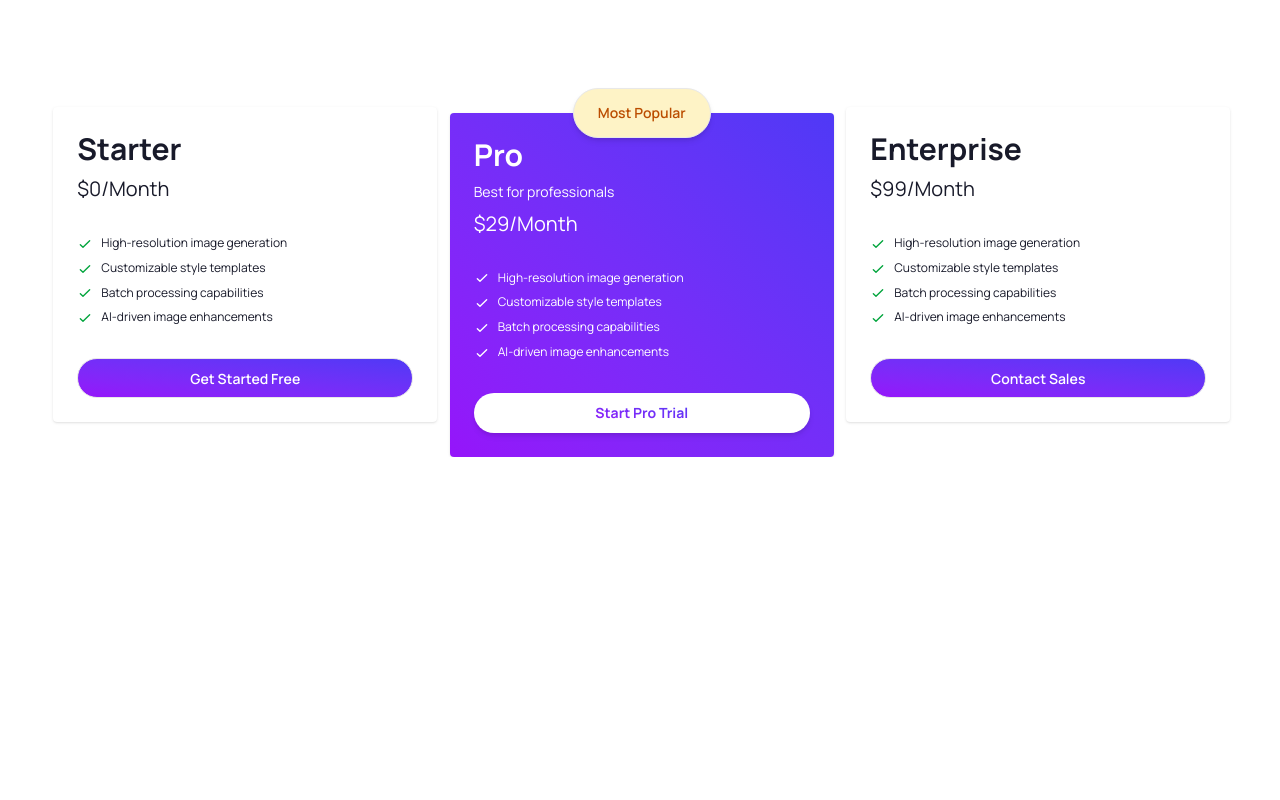
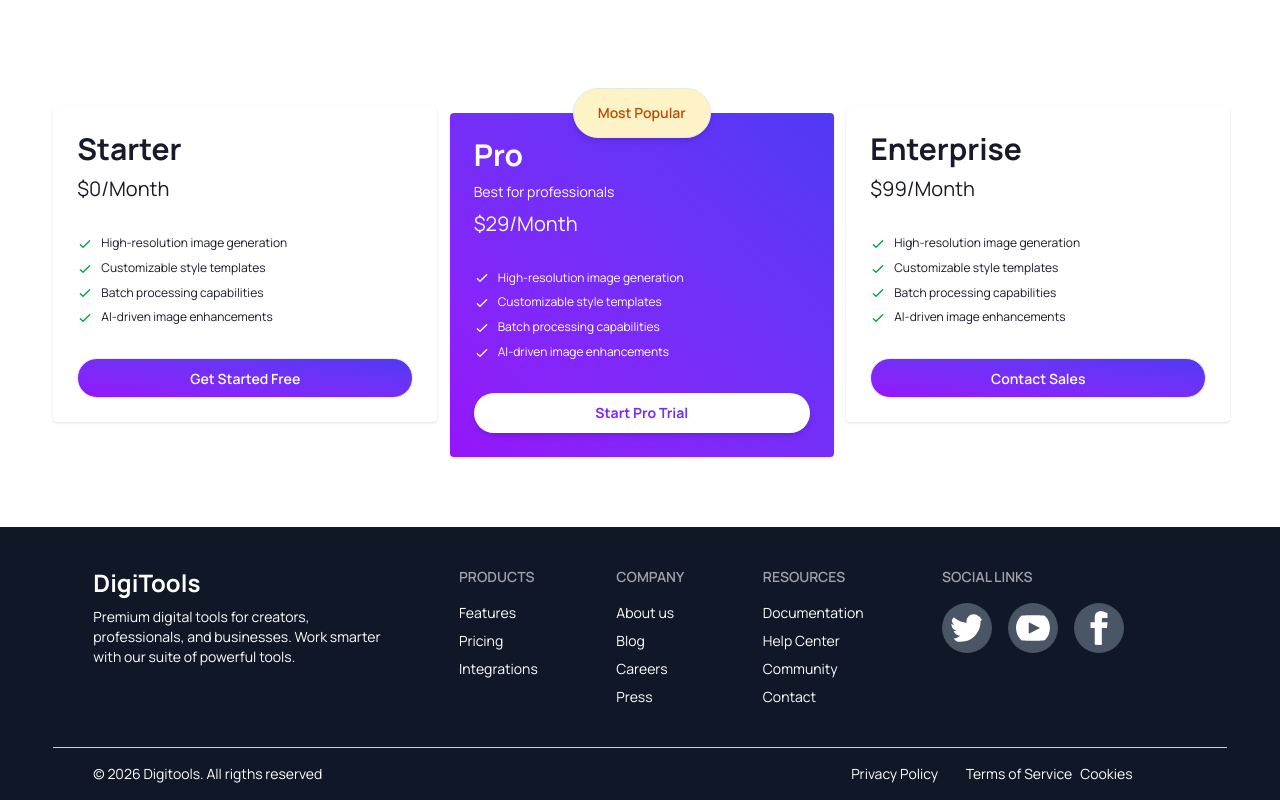
Before and after one commit to shafrinahamed0007/Assignment6, a React (Vite) app: page / in a window 1280 px wide. Shown: the part 1757-2557 px from the top of the page. Before the commit the page ends 2214 px from the top, so only its background shows below. Built offline with nearby package versions, Linux system fonts and the light colour scheme.

Commit message:
finished footer section with fully responsive

```diff
--- a/src/App.jsx
+++ b/src/App.jsx
@@ -1,9 +1,10 @@
 import "./App.css";
 import Banner from "./Component/Banner";
+import Footer from "./Component/Footer";
 import Navbar from "./Component/Navbar";
 import Rating from "./Component/Rating";
 import Started from "./Component/Started";
-import Pricing from "./Pricing";
+import Pricing from "./Component/Pricing";
 
 function App() {
   return (
@@ -13,6 +14,7 @@
       <Rating />
       <Started />
       <Pricing />
+      <Footer />
     </div>
   );
 }
--- /dev/null
+++ b/src/Component/Footer.jsx
@@ -0,0 +1,89 @@
+import React from "react";
+
+const Footer = () => {
+  return (
+    <div className="bg-[#101727]">
+      <div className="w-11/12 mx-auto">
+        <div className="footer   sm:footer-horizontal  text-white text-base-content p-10">
+          <aside>
+            <h2 className="font-bold text-2xl">DigiTools</h2>
+            <p>
+              Premium digital tools for creators, <br /> professionals, and
+              businesses. Work smarter <br /> with our suite of powerful tools.
+            </p>
+          </aside>
+          <nav>
+            <h6 className="footer-title">Products</h6>
+            <a className="link link-hover">Features</a>
+            <a className="link link-hover">Pricing</a>
+            <a className="link link-hover">Integrations</a>
+          </nav>
+          <nav>
+            <h6 className="footer-title">Company</h6>
+            <a className="link link-hover">About us</a>
+            <a className="link link-hover">Blog</a>
+            <a className="link link-hover">Careers</a>
+            <a className="link link-hover">Press</a>
+          </nav>
+          <nav>
+            <h6 className="footer-title">Resources</h6>
+            <a className="link link-hover">Documentation</a>
+            <a className="link link-hover">Help Center</a>
+            <a className="link link-hover">Community</a>
+            <a className="link link-hover">Contact</a>
+          </nav>
+          <nav>
+            <h6 className="footer-title">Social Links</h6>
+            <div className="grid grid-flow-col gap-4">
+              <a>
+                <svg
+                  xmlns="http://www.w3.org/2000/svg"
+                  width="50"
+                  height="50"
+                  viewBox="0 0 24 24"
+                  className="fill-current p-2 rounded-full bg-gray-600"
+                >
+                  <path d="M24 4.557c-.883.392-1.832.656-2.828.775 1.017-.609 1.798-1.574 2.165-2.724-.951.564-2.005.974-3.127 1.195-.897-.957-2.178-1.555-3.594-1.555-3.179 0-5.515 2.966-4.797 6.045-4.091-.205-7.719-2.165-10.148-5.144-1.29 2.213-.669 5.108 1.523 6.574-.806-.026-1.566-.247-2.229-.616-.054 2.281 1.581 4.415 3.949 4.89-.693.188-1.452.232-2.224.084.626 1.956 2.444 3.379 4.6 3.419-2.07 1.623-4.678 2.348-7.29 2.04 2.179 1.397 4.768 2.212 7.548 2.212 9.142 0 14.307-7.721 13.995-14.646.962-.695 1.797-1.562 2.457-2.549z"></path>
+                </svg>
+              </a>
+              <a>
+                <svg
+                  xmlns="http://www.w3.org/2000/svg"
+                  width="50"
+                  height="50"
+                  viewBox="0 0 24 24"
+                  className="fill-current p-2 rounded-full bg-gray-600"
+                >
+                  <path d="M19.615 3.184c-3.604-.246-11.631-.245-15.23 0-3.897.266-4.356 2.62-4.385 8.816.029 6.185.484 8.549 4.385 8.816 3.6.245 11.626.246 15.23 0 3.897-.266 4.356-2.62 4.385-8.816-.029-6.185-.484-8.549-4.385-8.816zm-10.615 12.816v-8l8 3.993-8 4.007z"></path>
+                </svg>
+              </a>
+              <a>
+                <svg
+                  xmlns="http://www.w3.org/2000/svg"
+                  width="50"
+                  height="50"
+                  viewBox="0 0 24 24"
+                  className="fill-current p-2 rounded-full bg-gray-600"
+                >
+                  <path d="M9 8h-3v4h3v12h5v-12h3.642l.358-4h-4v-1.667c0-.955.192-1.333 1.115-1.333h2.885v-5h-3.808c-3.596 0-5.192 1.583-5.192 4.615v3.385z"></path>
+                </svg>
+              </a>
+            </div>
+          </nav>
+        </div>
+        <aside className="footer  bg-[#101727] text-base-content border-base-300 border-t text-white px-10 py-4">
+          <div className="md:flex justify-between items-center w-full">
+            <p>© {new Date().getFullYear()} Digitools. All rigths reserved</p>
+            <div className="grid md:grid-cols-3 gap-2">
+              <p>Privacy Policy</p>
+              <p>Terms of Service</p>
+              <p>Cookies</p>
+            </div>
+          </div>
+        </aside>
+      </div>
+    </div>
+  );
+};
+
+export default Footer;
--- a/src/Component/Navbar.jsx
+++ b/src/Component/Navbar.jsx
@@ -2,7 +2,7 @@
 
 const Navbar = () => {
   return (
-    <div className="navbar md:w-10/12 mx-auto">
+    <div className="navbar md:w-11/12 mx-auto">
       <div className="navbar-start">
         <div className="flex items-center gap-1 font-bold text-3xl bg-linear-to-br from-violet-900 to-fuchsia-500 bg-clip-text text-transparent">
           DigiTools
--- a/src/Pricing.jsx
+++ b/src/Component/Pricing.jsx
@@ -2,7 +2,7 @@
 
 const Pricing = () => {
   return (
-    <div className="mt-[70px] ">
+    <div className="mt-[70px] mb-[70px] ">
       <div className="w-11/12 mx-auto h-full  justify-center items-center">
         <div className="text-center">
           <h2 className="text-[#101727] font-extrabold text-2xl md:text-[48px]">
```
